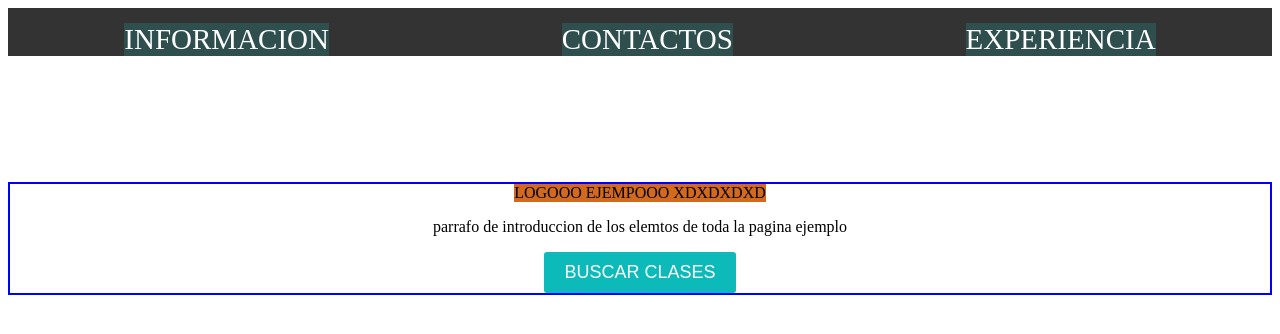
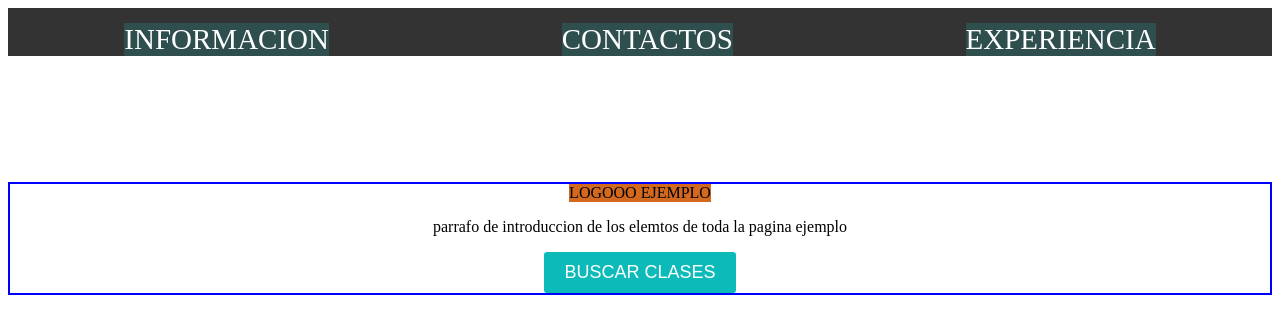
Before and after one commit to Hrmnnk/proyecto, a plain HTML site: page index.html in a window 1280 px wide. Drawn offline with Linux system fonts and the light colour scheme.

Commit message:
Add files via upload

```diff
--- a/index.html
+++ b/index.html
@@ -20,7 +20,7 @@
 
     </div>
     <div id="cuerpo1">
-      <div id="logo" class="centered-div">LOGOOO EJEMPOOO XDXDXDXD</div>
+      <div id="logo" class="centered-div">LOGOOO EJEMPLO</div>
       <div id="introduccion">
         <p>
           parrafo de introduccion de los elemtos de toda la pagina ejemplo
```
